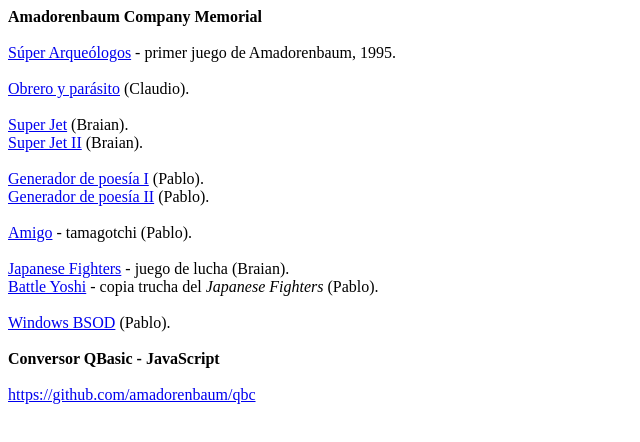
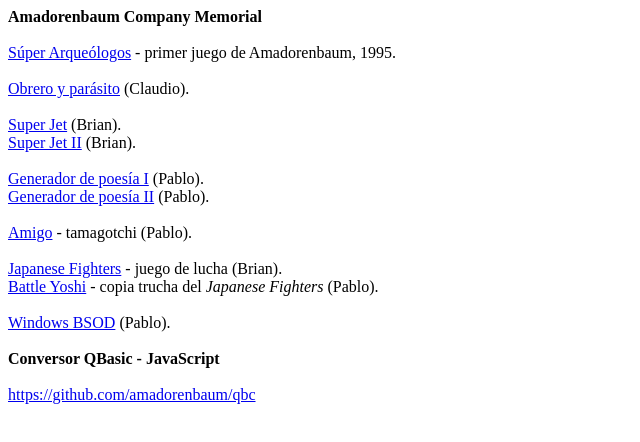
Before and after one commit to amadorenbaum/amadorenbaum.github.io, a plain HTML site: page index.html in a window 1280 px wide. Shown: the full height of the page, 0-640 px from the left. Drawn offline with Linux system fonts and the light colour scheme.

Commit message:
Braian --> Brian

```diff
--- a/index.html
+++ b/index.html
@@ -4,15 +4,15 @@
 <br>
 <a href="projects/bicho.html">Obrero y par&aacute;sito</a> (Claudio).<br>
 <br>
-<a href="projects/jet.html">Super Jet</a> (Braian).<br>
-<a href="projects/jet2.html">Super Jet II</a> (Braian).<br>
+<a href="projects/jet.html">Super Jet</a> (Brian).<br>
+<a href="projects/jet2.html">Super Jet II</a> (Brian).<br>
 <br>
 <a href="projects/poesia.html">Generador de poes&iacute;a I</a> (Pablo).<br>
 <a href="projects/poemas.html">Generador de poes&iacute;a II</a> (Pablo).<br>
 <br>
 <a href="projects/amigo.html">Amigo</a> - tamagotchi (Pablo).<br>
 <br>
-<a href="projects/karateka.html">Japanese Fighters</a> - juego de lucha (Braian).<br>
+<a href="projects/karateka.html">Japanese Fighters</a> - juego de lucha (Brian).<br>
 <a href="projects/battle.html">Battle Yoshi</a> - copia trucha del <i>Japanese Fighters</i> (Pablo).<br>
 <br>
 <a href="projects/win.html">Windows BSOD</a> (Pablo).<br>
```
